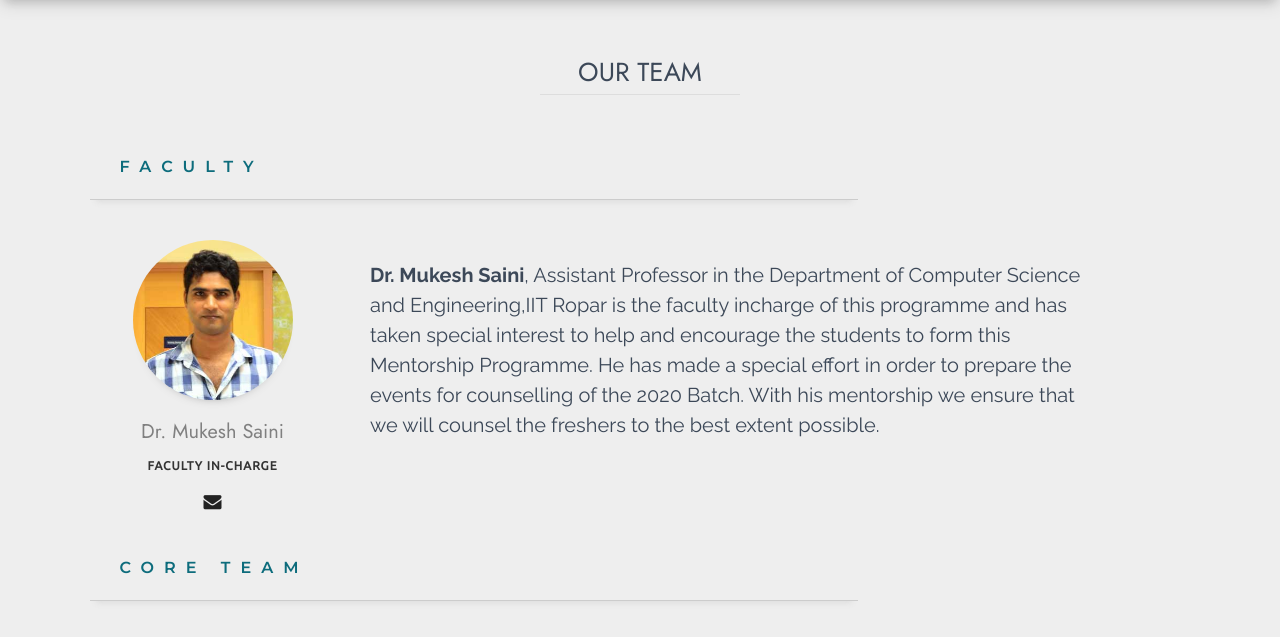
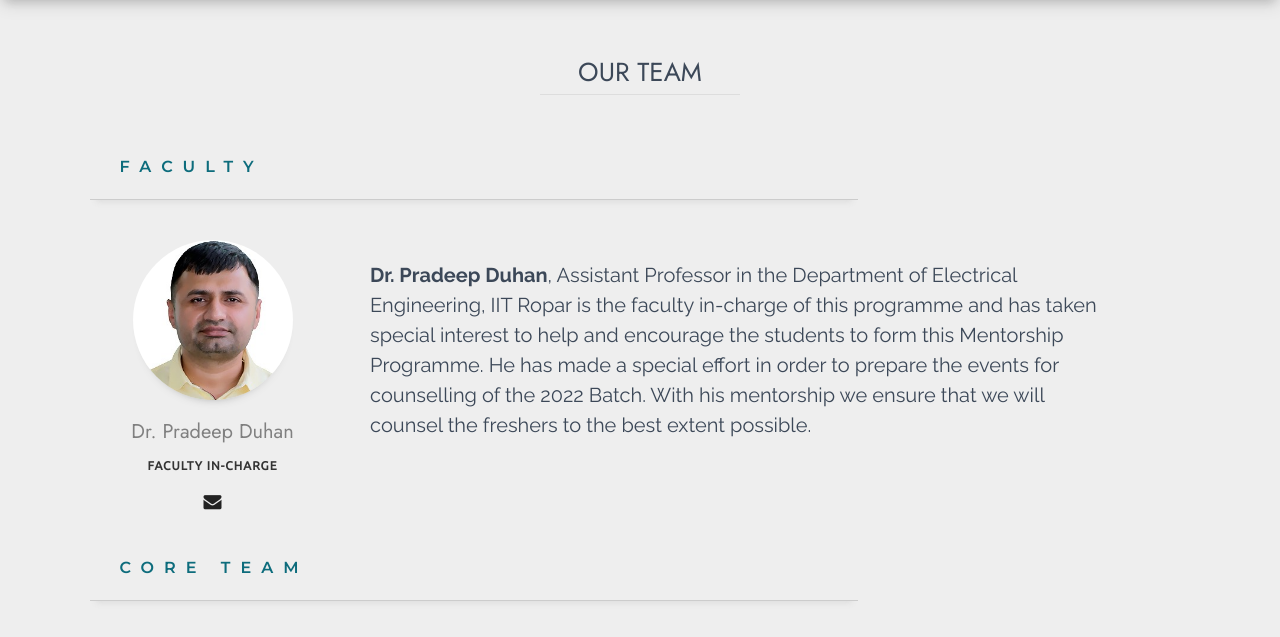
Before and after one commit to software-community/ismp, a PHP site: page /our_team.php in a window 1280 px wide. Shown: the part 83-720 px from the top of the page. Run offline with PHP 8.4, Linux system fonts and the light colour scheme; data comes from the database, SQL or seed files in the repository; some libraries are stand-ins or nearby versions; some web fonts are replaced.

Commit message:
changed facad

```diff
--- a/db/ismp.sql
+++ b/db/ismp.sql
@@ -63,7 +63,7 @@ CREATE TABLE IF NOT EXISTS `team` (
 ) ENGINE=InnoDB DEFAULT CHARSET=utf8;
 
 INSERT INTO `team` (`serial`,`name`,`post`,`wapp`,`fb`,`mail`,`phone`,`img`) VALUES
-("1","Dr. Mukesh Saini","FACULTY IN-CHARGE","","","mukesh@iitrpr.ac.in","","images/team/faculty/mukesh.jpg"),
+("1","Dr. Pradeep Duhan","FACULTY IN-CHARGE","","","pduhan@iitrpr.ac.in","","images/team/faculty/pradeep.jpg"),
 ("2","Riya Gupta","SECRETARY","8543827593","https://www.facebook.com/profile.php?id=100038657764102","2019meb1288@iitrpr.ac.in","8543827593","images/team/core/Riya_Gupta.jpg"),
 ("3","Manik Thappa","CO-SECRETARY","9622040651","https://instagram.com/manik_505?utm_medium=copy_link","2019meb1275@iitrpr.ac.in","9622040651","images/team/core/Manik_Thappa.jpg"),
 ("4","Khushi Malviya","CO-SECRETARY","7770900316","https://www.facebook.com/profile.php?id=100009954184617","2019meb1270@iitrpr.ac.in","7770900316","images/team/core/Khushi_Malviya.png"),
--- a/elem/stylesheets.php
+++ b/elem/stylesheets.php
@@ -44,7 +44,7 @@
       <link rel="stylesheet" href="<?php echo"$root_path"; ?>plugins/testimonial-carousel/css/style.css">
       <link rel="stylesheet" href="<?php echo"$root_path"; ?>plugins/testimonial-carousel/css/reset.css">
 
-    <!-- Marerial Kit -->
+    <!-- Material Kit -->
       <link rel="stylesheet" href="<?php echo"$root_path"; ?>plugins/material-kit/material-kit.css">
 
 <!-- Web-Icon -->
--- a/our_team.php
+++ b/our_team.php
@@ -88,7 +88,7 @@ include('elem/connection.php');
 				include("elem/our_team_selector.php");
 				?>
 				<div class="col-md-8 desc_text">
-					<b>Dr. Mukesh Saini</b>, Assistant Professor in the Department of Computer Science and Engineering,IIT Ropar is the faculty incharge of this programme and has taken special interest to help and encourage the students to form this Mentorship Programme. He has made a special effort in order to prepare the events for counselling of the 2020 Batch. With his mentorship we ensure that we will counsel the freshers to the best extent possible.
+					<b>Dr. Pradeep Duhan</b>, Assistant Professor in the Department of Electrical Engineering, IIT Ropar is the faculty in-charge of this programme and has taken special interest to help and encourage the students to form this Mentorship Programme. He has made a special effort in order to prepare the events for counselling of the 2022 Batch. With his mentorship we ensure that we will counsel the freshers to the best extent possible.
 				</div>
 			</div>
 		</div>
@@ -165,7 +165,7 @@ include('elem/connection.php');
 				// include("elem/our_team_selector.php");
 				// $post_select = 'WEB DESIGNING HEAD';
 				// include("elem/our_team_selector.php");
-				 ?>
+				?>
 			</div>
 		</div>
 	</div>
@@ -187,7 +187,8 @@ include('elem/connection.php');
 			</div>
 		</div>
 	</div>
-	<br><hr><br>
+	<br>
+	<hr><br>
 	<div style="text-align:center; font-size:20px; font-weight:500; font-family:'Jost'; color:#333 !important;">
 		<a class="no-color-link" href="user-login/index.php"><img src="images/logo/google.png" style="display:inline; width:30px;">&nbsp;&nbsp;Mentor Login</a>
 	</div>
```
Also changed, not shown: images/team/faculty/mukesh.jpg (deleted), images/team/faculty/pradeep.jpg (added).
